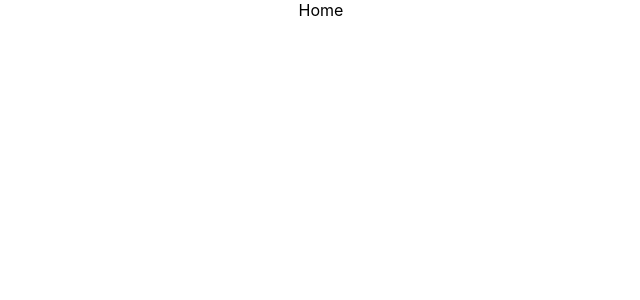
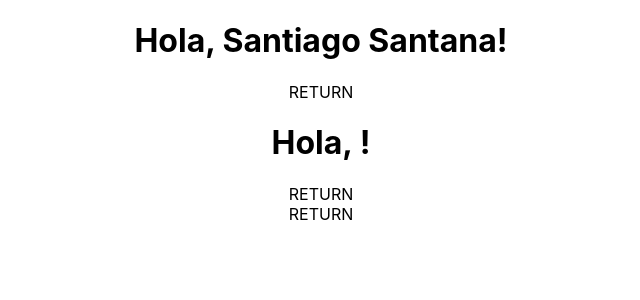
Before and after one commit to frontendcafe/piedra-papel-tijera, a React (Create React App) app in the folder client/: page / in a window 1280 px wide. Shown: the top 300 px of the page, without its empty margins (319-959 px from the left). Built offline with nearby package versions, Linux system fonts and the light colour scheme.

Commit message:
Esqueleto funcionando

```diff
--- a/client/src/App.js
+++ b/client/src/App.js
@@ -1,12 +1,16 @@
 import React from 'react';
 import './App.css';
 import Home from './components/Home';
+import Juego from './components/Juego';
+import Boton from './components/Button';
 
 class App extends React.Component {
   render() {
     return (
       <div className="App">
         <Home />
+        <Juego />
+        <Boton />
       </div>
     );
   }
--- a/client/src/components/Button/Boton.js
+++ b/client/src/components/Button/index.js
@@ -9,7 +9,7 @@ class Boton extends React.Component {
   render() {
     let img = "";
 
-    switch (this.props.eleccionJugada) {
+    switch (this.props.eleccion) {
         case "piedra":
             break;
         case "tijera":
@@ -21,7 +21,7 @@ class Boton extends React.Component {
     }
 
     return (
-        <img src={} />
+        <div>RETURN</div>
     );
   }
 }
--- a/client/src/components/Home/index.js
+++ b/client/src/components/Home/index.js
@@ -1,10 +1,11 @@
 import React from 'react';
+import Juego from '../Juego';
 
 class Home extends React.Component {
   render() {
     return (
       <div>
-        Home
+        <Juego jugador="Santiago Santana"/>
       </div>
     );
   }
--- a/client/src/components/Juego/Juego.js
+++ b/client/src/components/Juego/index.js
@@ -1,6 +1,5 @@
 import React from "react";
-import "./Juego.css";
-import Boton from "./Button";
+import Boton from "../Button";
 
 class Juego extends React.Component {
   constructor(props) {
@@ -24,7 +23,7 @@ class Juego extends React.Component {
   render() {
     return (
       <div>
-        <h1>Hola, {this.props.nombreJugador}!</h1>
+        <h1>Hola, {this.props.jugador}!</h1>
         {this.renderBoton(this.state.eleccionJugador)}
       </div>
     );
```
Also changed, not shown: client/src/components/Juego/Juego.css (deleted), client/src/components/Juego/style.scss (added), 1 other file (tests, documents, lock files or other folders).
